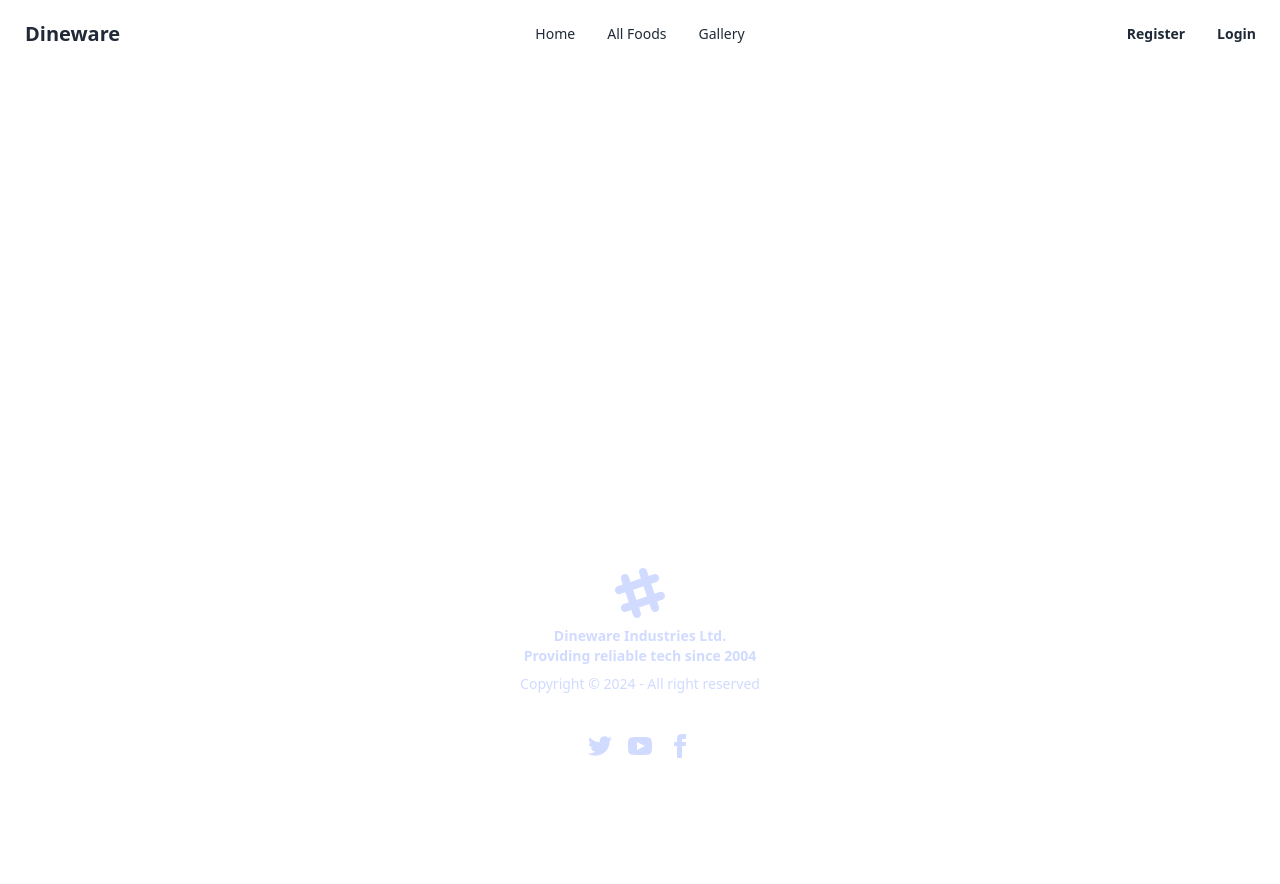
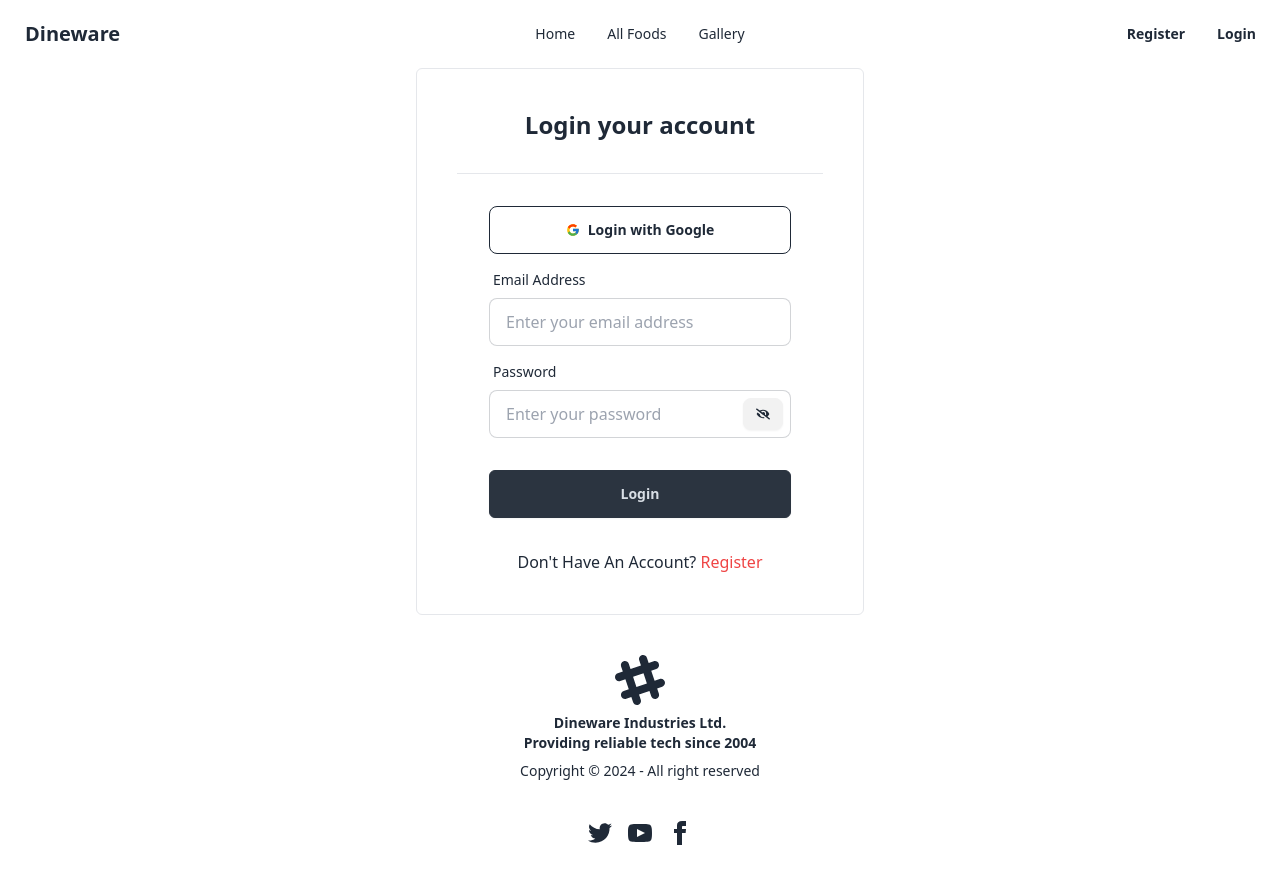
Before and after one commit to xyryc/Dineware-client, a React (Vite) app: page /login in a window 1280 px wide. Before the commit the page ends 800 px from the top, so only its background shows below. Built offline with nearby package versions, Linux system fonts and the light colour scheme; no server answers.

Commit message:
added login functionality

```diff
--- a/src/components/Footer.jsx
+++ b/src/components/Footer.jsx
@@ -1,6 +1,6 @@
 const Footer = () => {
   return (
-    <footer className="footer footer-center text-primary-content p-10">
+    <footer className="footer footer-center p-10">
       <aside>
         <svg
           width="50"
--- /dev/null
+++ b/src/pages/Authentication/Login.jsx
@@ -0,0 +1,141 @@
+import { useContext, useState } from "react";
+import { Link, useLocation, useNavigate } from "react-router-dom";
+import { FcGoogle } from "react-icons/fc";
+import { FaEye, FaEyeSlash } from "react-icons/fa";
+
+import toast from "react-hot-toast";
+import { AuthContext } from "../../provider/AuthProvider";
+
+const Login = () => {
+  const { userLogin, setUser, signInWithGoogle, setLoading } =
+    useContext(AuthContext);
+  const [showPassword, setShowPassword] = useState(false);
+  //   const [email, setEmail] = useState("");
+
+  const location = useLocation();
+  const navigate = useNavigate();
+  // console.log(location);
+
+  const handleSubmit = (e) => {
+    e.preventDefault();
+
+    const form = e.target;
+    const email = form.email.value;
+    const password = form.password.value;
+    // console.log(email, password);
+
+    userLogin(email, password)
+      .then((result) => {
+        setUser(result.user);
+        console.log(result.user);
+
+        toast.success(`Logged in as ${result.user?.email}`);
+        navigate(location?.state ? location.state : "/");
+      })
+      .catch((err) => {
+        console.log(err);
+        toast.error(err.code);
+        setLoading(false);
+      });
+  };
+
+  const handleGoogleSignIn = () => {
+    signInWithGoogle()
+      .then((result) => {
+        console.log(result.user);
+        setUser(result.user);
+        toast.success(`Logged in as ${result.user?.email}`);
+        navigate(location?.state ? location.state : "/");
+      })
+      .catch((error) => {
+        console.log(error);
+        toast.error(error.code);
+        setLoading(false);
+      });
+  };
+
+  const togglePasswordVisibility = () => {
+    setShowPassword(!showPassword);
+  };
+
+  //   const handleForgetPassword = () => {
+  //     navigate("/forget-password", { state: { email } });
+  //   };
+
+  return (
+    <div className="flex justify-center items-center">
+      <div className="card bg-base-100 w-full max-w-md shrink-0 rounded-md p-10 border">
+        <h2 className="font-semibold text-2xl text-center font-bebas-neue">
+          Login your account
+        </h2>
+        <div className="border-b-[1px] mt-8"></div>
+
+        <form onSubmit={handleSubmit} className="card-body ">
+          <button
+            onClick={handleGoogleSignIn}
+            className="btn btn-outline"
+            type="button"
+          >
+            <FcGoogle /> Login with Google
+          </button>
+          <div className="form-control">
+            <label className="label">
+              <span className="label-text">Email Address</span>
+            </label>
+            <input
+              type="email"
+              name="email"
+              placeholder="Enter your email address"
+              className="input input-bordered"
+              //   onChange={(e) => setEmail(e.target.value)}
+              required
+            />
+          </div>
+
+          {/* password */}
+          <div className="form-control">
+            <label className="label">
+              <span className="label-text">Password</span>
+            </label>
+            <div className="relative">
+              <input
+                type={showPassword ? "text" : "password"}
+                name="password"
+                placeholder="Enter your password"
+                className="input input-bordered w-full"
+                required
+              />
+              <button
+                className="btn btn-sm absolute right-2 top-2"
+                type="button"
+                onClick={togglePasswordVisibility}
+              >
+                {showPassword ? <FaEye /> : <FaEyeSlash />}
+              </button>
+            </div>
+            {/* <label className="label">
+              <button
+                onClick={handleForgetPassword}
+                className="label-text-alt link link-hover"
+                type="button"
+              >
+                Forgot password?
+              </button>
+            </label> */}
+          </div>
+          <div className="form-control mt-6">
+            <button className="btn btn-neutral rounded-md">Login</button>
+          </div>
+        </form>
+        <p className="2xl:font-semibold text-center">
+          {`Don't Have An Account? `}
+          <Link className="text-red-500" to="/register">
+            Register
+          </Link>
+        </p>
+      </div>
+    </div>
+  );
+};
+
+export default Login;
--- a/src/routes/Routes.jsx
+++ b/src/routes/Routes.jsx
@@ -2,6 +2,7 @@ import { createBrowserRouter } from "react-router-dom";
 import Main from "../layouts/Main";
 import Home from "../pages/Home";
 import Register from "../pages/Authentication/Register";
+import Login from "../pages/Authentication/Login";
 
 const router = createBrowserRouter([
   {
@@ -14,7 +15,7 @@ const router = createBrowserRouter([
       },
       {
         path: "/login",
-        // element: <Login />,
+        element: <Login />,
       },
       {
         path: "/register",
```
Also changed, not shown: 1 other file (tests, documents, lock files or other folders).
